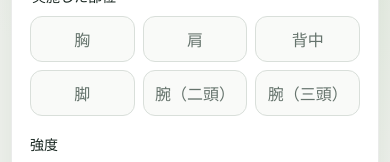
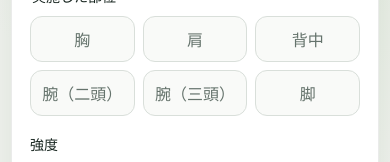
Before and after one commit to utok9550/training-parts-manager, a React (Vite) app: page / in a window 390 px wide. Shown: the part 346-508 px from the top of the page. Built offline with nearby package versions, Linux system fonts and the light colour scheme.

Commit message:
スマホ版の部位ボタン順を変更

```diff
--- a/src/styles.css
+++ b/src/styles.css
@@ -704,6 +704,18 @@ footer {
     grid-template-columns: repeat(3, 1fr);
   }
 
+  .part-option:nth-child(4) {
+    order: 6;
+  }
+
+  .part-option:nth-child(5) {
+    order: 4;
+  }
+
+  .part-option:nth-child(6) {
+    order: 5;
+  }
+
   .panel {
     padding: 18px;
     border-radius: 17px;
```
